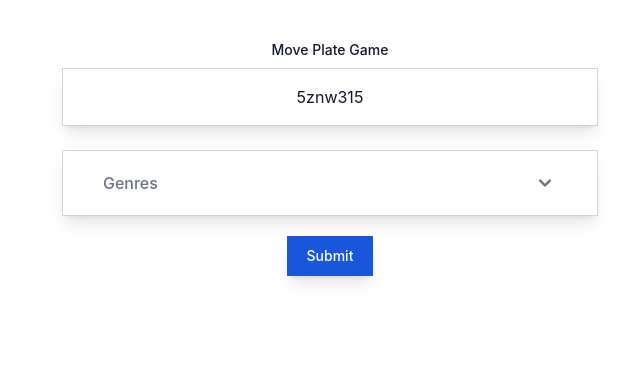
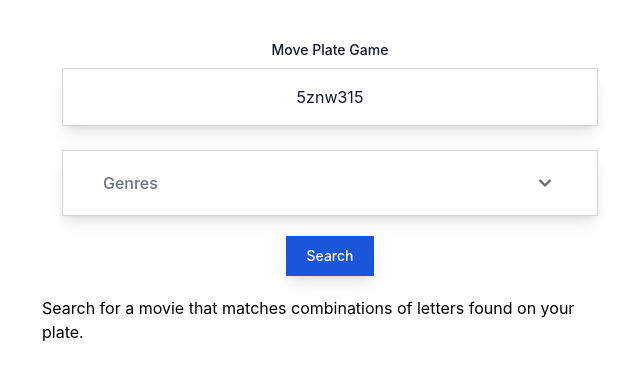
Before and after one commit to JaronKing/MoviePlateGame, a React (Create React App) app: page / in a window 1280 px wide. Shown: the top 380 px of the page, without its empty margins (310-950 px from the left). Built offline with nearby package versions, Linux system fonts and the light colour scheme.

Commit message:
More templating, next organize code related to algorithm and a store for the reducer.

```diff
--- a/src/App.js
+++ b/src/App.js
@@ -1,11 +1,11 @@
 import './App.css';
 import * as React from "react"
-import { Spinner } from 'flowbite-react';
 
 import GenresOptions from './components/GenresOptions';
 import CombinationDisplay from './components/CombinationDisplay';
 import SearchStats from './components/SearchStats';
 import SearchResults from './components/SearchResults';
+import Loader from './components/Loader';
 
 const moviesReducer = (state, action) => {
     switch (action.type) {
@@ -15,7 +15,6 @@
                 isLoading: false,
                 isError: false,
                 isInit: true,
-                data: { ...dataStub },
                 loadMessage: 'Searching...',
             }
         case 'MOVIES_FETCH_INIT':
@@ -24,7 +23,6 @@
                 isLoading: true,
                 isError: false,
                 isInit: true,
-                data: { ...dataStub },
                 loadMessage: 'Initiating search...',
             };
         case 'MOVIES_FETCH_SUCCESS':
@@ -354,21 +352,6 @@
     return movieData;
 }
 
-const dataStub = {
-    stats: {
-        'movieCount': 0,
-        'highestMovieCombinationCount': 0,
-        'highestMovieCombinationMovie': [],
-        'highestStringMatchCount': 0,
-        'highestRating': 0,
-        'averageRating': 0,
-        'combinationCount':0,
-        'moviesSearched': 0,
-    },
-    inputCharacterMap : [],
-    movies: [],
-};
-
 const genresStub = {
     Action:false,
     Adventure:false,
@@ -482,20 +465,17 @@
             <GenresOptions genres={genres}  setGenres={setGenres}/>
 
         {movies.isLoading ? (
-            <div className="flex flex-col items-center">
-                Loading... <Spinner aria-label="Default status example" />
-                { movies.loadMessage }
-            </div>
+            <Loader movies={movies} />
         ) : (
             <div className="flex flex-col items-center justify-center px-5 mb-5">
-                <button type="submit" onClick={handleSeachSubmit} disabled={movies.isLoading} className="text-white bg-blue-700 hover:bg-blue-800 focus:ring-4 focus:outline-none focus:ring-blue-300 font-medium shadow-lg text-sm w-full sm:w-auto px-5 py-2.5 text-center dark:bg-blue-600 dark:hover:bg-blue-700 dark:focus:ring-blue-800 shadow-lg">Submit</button>
+                <button type="submit" onClick={handleSeachSubmit} disabled={movies.isLoading} className="text-white bg-blue-700 hover:bg-blue-800 focus:ring-4 focus:outline-none focus:ring-blue-300 font-medium shadow-lg text-sm w-full sm:w-auto px-5 py-2.5 text-center dark:bg-blue-600 dark:hover:bg-blue-700 dark:focus:ring-blue-800 shadow-lg">Search</button>
             </div>
         )}
         {movies.isError && (
             <div>Error...</div>
         )}
         {movies.isInit ? (
-            <p></p>
+            <p>Search for a movie that matches combinations of letters found on your plate. </p>
         ) : (
             <div className="mx-5">
 
--- a/src/components/CombinationDisplay.js
+++ b/src/components/CombinationDisplay.js
@@ -4,9 +4,7 @@
     const [ displayCombination, setDisplayCombination ] = React.useState([]);
     const [ exampleCombination, setExampleCombination ] = React.useState();
 
-    React.useEffect(() => {
-        const interval = setInterval(() => {
-            if (!movies.isInit) {
+    const loadDisplay = React.useCallback(() => {
         let filteredLength = movies['data']['stats']['filteredStringCombination'].length;
         let randomIndex = Math.floor(Math.random() * filteredLength);
         let selectedCombination = movies['data']['stats']['filteredStringCombination'][randomIndex];
@@ -37,10 +35,17 @@
             }
         }
         setDisplayCombination(movies['data']['displayCharacterMap']);
+    },[movies]);
+
+    React.useEffect(() => {
+        loadDisplay();
+        const interval = setInterval(() => {
+            if (!movies.isInit) {
+                loadDisplay();
             }
         }, 250);
         return () => clearInterval(interval);
-    }, [movies]);
+    }, [movies, loadDisplay]);
 
     return (
         <>
--- /dev/null
+++ b/src/components/Loader.js
@@ -0,0 +1,15 @@
+import * as React from "react"
+
+import { Spinner } from 'flowbite-react';
+
+const Loader = ({ movies }) => {
+
+    return (
+        <div className="flex flex-col items-center">
+            Loading... <Spinner aria-label="Default status example" />
+            { movies.loadMessage }
+        </div>
+    )
+}
+
+export default Loader;
```
Lines whose indentation alone changed are shown as unchanged.
